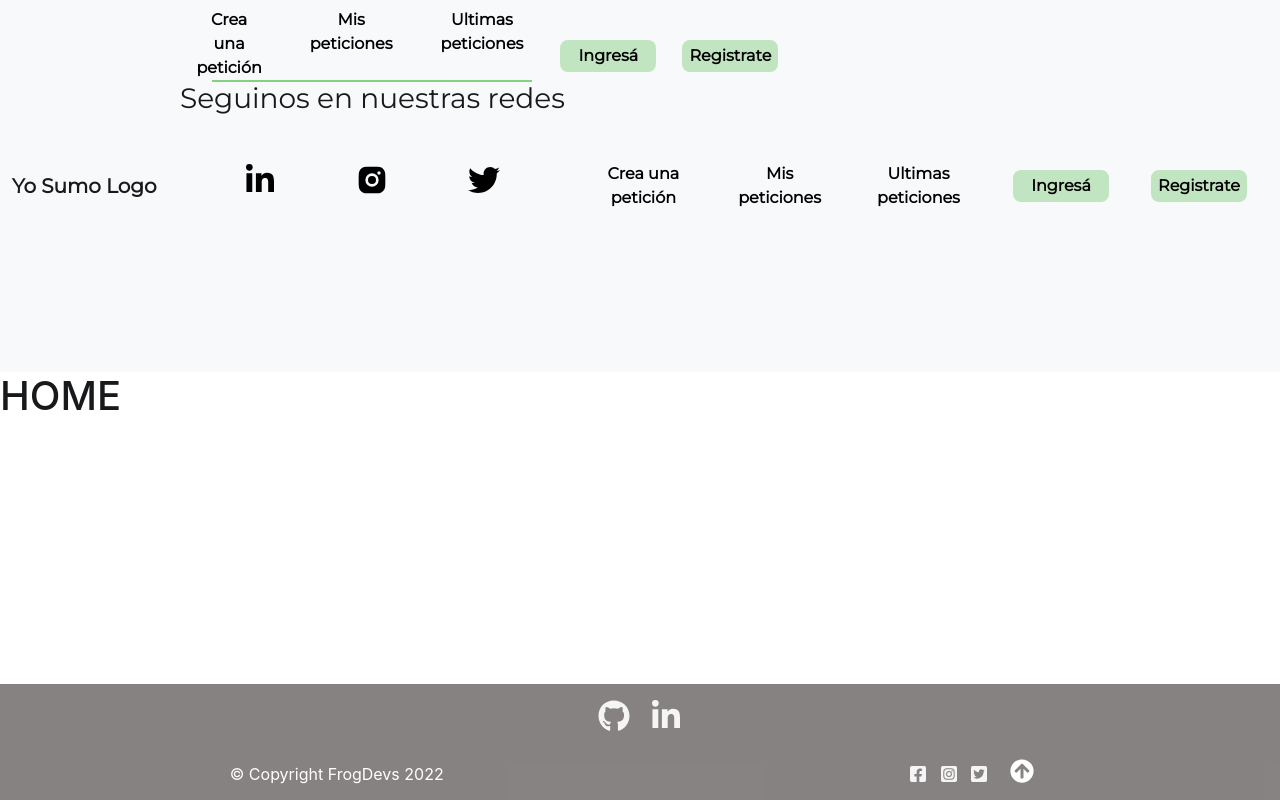
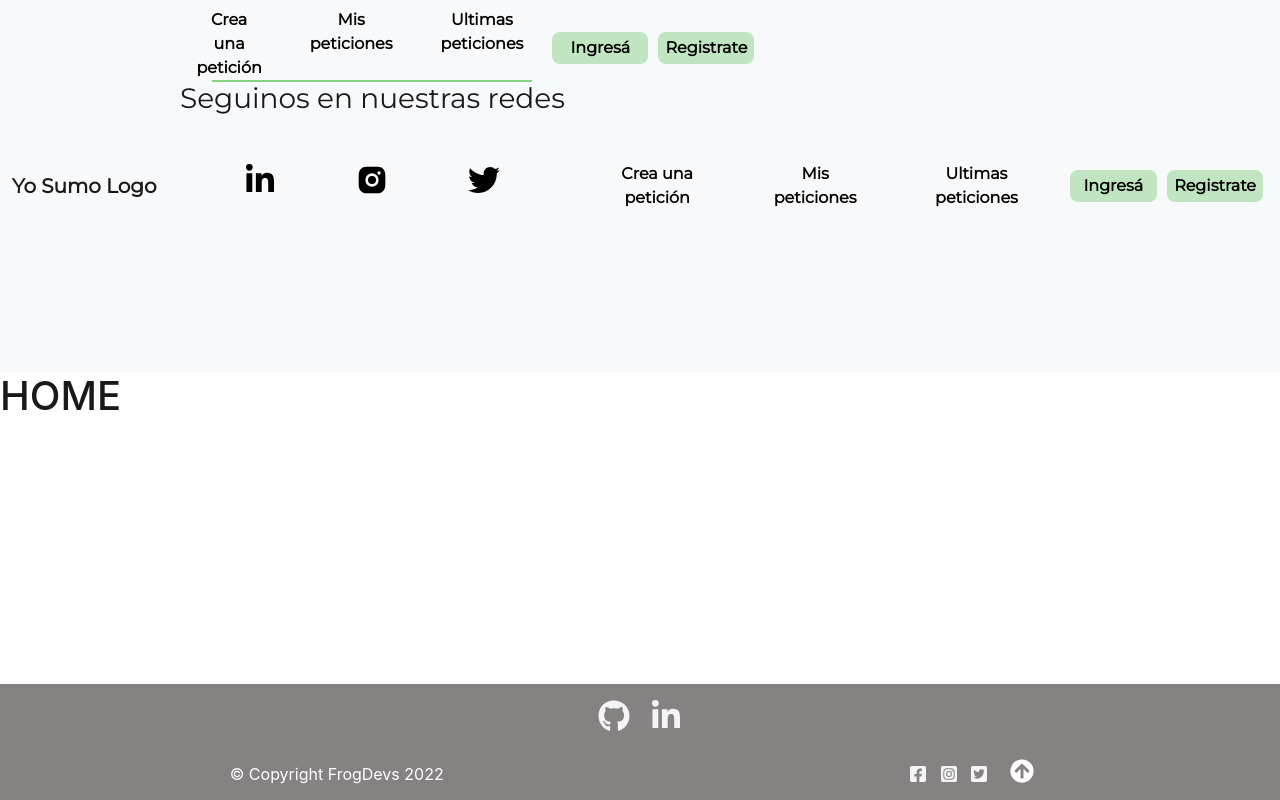
Before and after one commit to RodrigoM10/Yo-Sumo-Web, a React (Create React App) app: page / in a window 1280 px wide. Built offline with nearby package versions, Linux system fonts and the light colour scheme.

Commit message:
creacion de componente button

```diff
--- /dev/null
+++ b/src/components/button/ButtonYoSumo.jsx
@@ -0,0 +1,12 @@
+import React from 'react'
+import { Button } from 'react-bootstrap'
+import { Link } from 'react-router-dom'
+import './buttonYoSumo.css'
+
+const ButtonYoSumo = ({path, placeholder}) => {
+  return (
+    <Button as={Link} to={path} className="btn-yosumo" variant="outline">{placeholder}</Button>
+  )
+}
+
+export default ButtonYoSumo
--- /dev/null
+++ b/src/components/button/buttonYoSumo.css
@@ -0,0 +1,26 @@
+.btn-yosumo {
+    padding: 1px 6px;
+    width: 6rem;
+    margin: 0 5px;
+    padding: 2px 5px !important;
+    border-radius: 0.5rem !important;
+    font-weight: 600 !important;
+    color: black !important;
+    background: #c1e5c0 !important;
+    border: 2px solid #c1e5c0 !important;
+    transition-duration: 0.4s;
+}
+.btn-yosumo:hover {
+    background-color: #c1e5c0 !important;
+    border: 2px solid #abdfa9 !important;
+    color: white !important;
+}
+.btn-yosumo:active {
+    border: 2px solid #c1e5c0 !important;
+}
+.btn-yosumo:focus {
+    outline: 0;
+    color: #c1e5c0;
+    border: 2px solid #c1e5c0 !important;
+    box-shadow: 0 0 0 0.1rem #c1e5c0 !important;
+}
--- a/src/components/shared/navbarMain/NavbarMain.jsx
+++ b/src/components/shared/navbarMain/NavbarMain.jsx
@@ -1,6 +1,8 @@
 import React from 'react'
-import { Container, Nav, Navbar } from 'react-bootstrap'
+import { Button, Container, Nav, Navbar, NavLink } from 'react-bootstrap'
+import { Link } from 'react-router-dom';
 import { PUBLIC_PATHS_NAV } from '../../../routes/config';
+import ButtonYoSumo from '../../button/ButtonYoSumo';
 import { NavbarLinks } from '../sideBar/NavbarLinks';
 import NavbarOffcanvas from '../sideBar/NavbarOffcanvas';
 import './navbarMain.css'
@@ -16,16 +18,12 @@ export const NavbarMain = () => {
           <Nav
             className="mx-auto"
           >
-             {PUBLIC_PATHS_NAV.map((path, i) => {
-                return <NavbarLinks route={path.ROUTE} link={path.PLACEHOLDER} key={i} />;
+            {PUBLIC_PATHS_NAV.map((path, i) => {
+              return <NavbarLinks route={path.ROUTE} link={path.PLACEHOLDER} key={i} />;
             })}
           </Nav>
-          <Nav.Link to="/login">
-            <button className="btn-yosumo" variant="outline-success">Ingresá</button>
-          </Nav.Link>
-          <Nav.Link to="/register">
-            <button className="btn-yosumo" variant="outline-success">Registrate</button>
-          </Nav.Link>
+          <ButtonYoSumo path='/login' placeholder="Ingresá" />
+          <ButtonYoSumo path='/register' placeholder="Registrate" />
         </Navbar.Collapse>
       </Container>
     </Navbar>
--- a/src/components/shared/navbarMain/navbarMain.css
+++ b/src/components/shared/navbarMain/navbarMain.css
@@ -29,29 +29,3 @@
     color: #85d182;
     text-decoration: none;
 }
-.btn-yosumo {
-    padding: 1px 6px;
-    width: 6rem;
-    margin: 0 5px;
-    padding: 2px 5px;
-    border-radius: 0.5rem;
-    font-weight: 600;
-    color: black !important;
-    background: #c1e5c0 !important;
-    border: 2px solid #c1e5c0 !important;
-    transition-duration: 0.4s;
-}
-.btn-yosumo:hover {
-    background-color: #c1e5c0 !important;
-    border: 2px solid #abdfa9 !important;
-    color: white !important;
-}
-.btn-yosumo:active {
-    border: 2px solid #c1e5c0 !important;
-}
-.btn-yosumo:focus {
-    outline: 0;
-    color: #c1e5c0;
-    border: 2px solid #c1e5c0 !important;
-    box-shadow: 0 0 0 0.1rem #c1e5c0 !important;
-}
--- a/src/components/shared/sideBar/SideBar.jsx
+++ b/src/components/shared/sideBar/SideBar.jsx
@@ -6,6 +6,7 @@ import { selectAuth } from '../../../reducers/auth/authReducer';
 import { PUBLIC_PATHS_NAV } from '../../../routes/config';
 
 import './sideBar.css';
+import ButtonYoSumo from '../../button/ButtonYoSumo';
 
 const Sidebar = () => {
     const isAuthenticated = useSelector(selectAuth);
@@ -20,12 +21,8 @@ const Sidebar = () => {
                     <span>LOGOUT</span>
                 ) : (
                     <div className="d-flex justify-content-center align-items-center">
-                        <Nav.Link to="/login">
-                            <button className="btn-yosumo" variant="outline-success">Ingresá</button>
-                        </Nav.Link>
-                        <Nav.Link to="/register">
-                            <button className="btn-yosumo" variant="outline-success">Registrate</button>
-                        </Nav.Link>
+                        <ButtonYoSumo path='/login' placeholder="Ingresá" />
+                        <ButtonYoSumo path='/register' placeholder="Registrate" />
                     </div>
                 )}
             </div>
```
